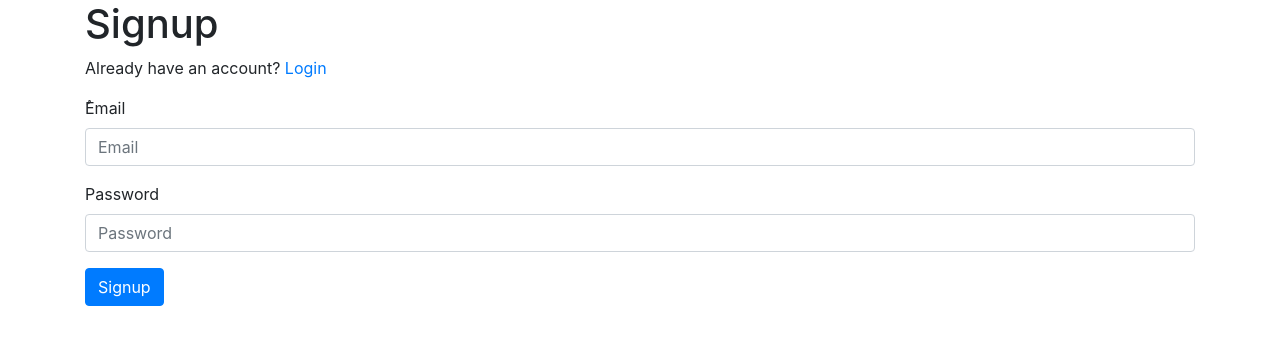
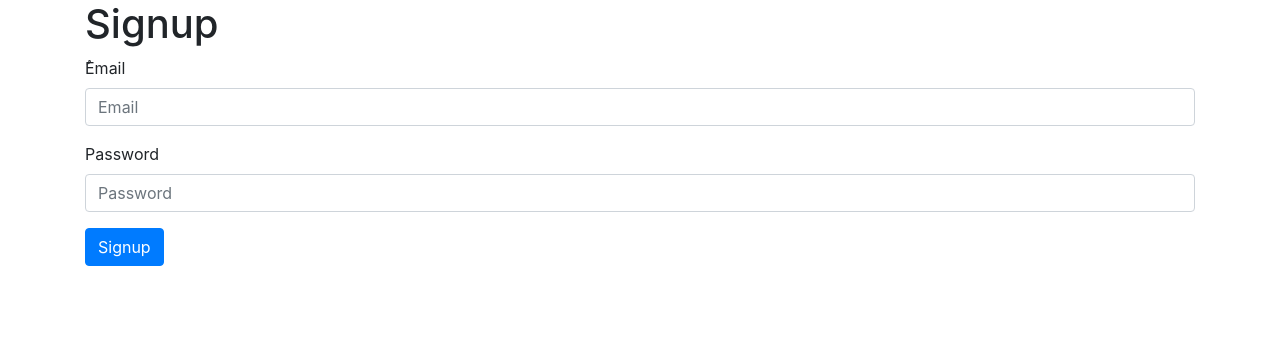
Before and after one commit to YoussefPasha/chat, a React (Create React App) app: page /signup in a window 1280 px wide. Shown: the top 344 px of the page. Built offline with nearby package versions, Linux system fonts and the light colour scheme; no server answers.

Commit message:
test something

```diff
--- a/src/components/partials/Signup.js
+++ b/src/components/partials/Signup.js
@@ -32,9 +32,7 @@ class Signup extends Component {
                   }
                 }}
               >
-                <p>
-                  Already have an account? <Link to="/login">Login</Link>
-                </p>
+
                 <div className="form-group">
                   <label>ُEmail</label>
                   <input
```
